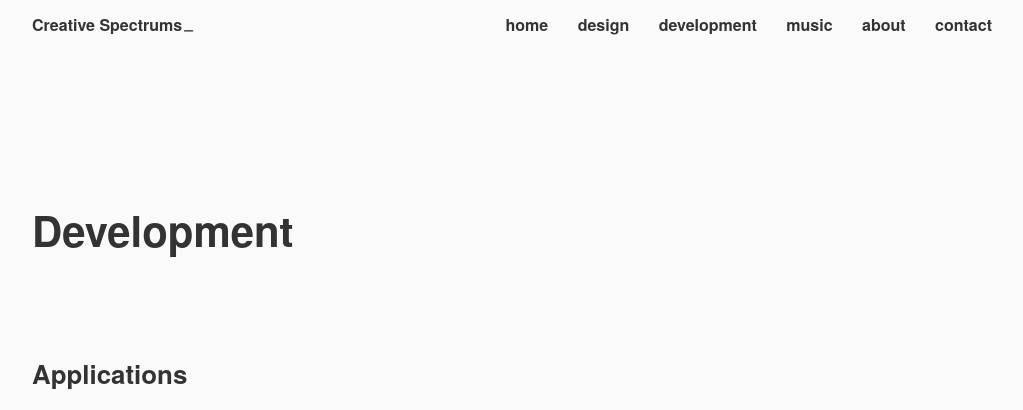
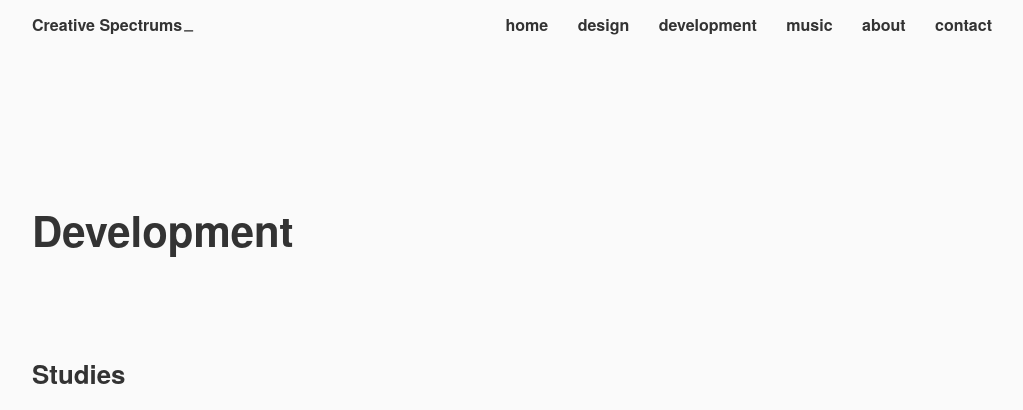
Before and after one commit to JSRobertOuimet/CreativeSpectrums, a PHP site: page /development.php in a window 1280 px wide. Shown: the top 410 px of the page, without its empty margins (128-1151 px from the left). Run offline with PHP 8.4, Linux system fonts and the light colour scheme; some libraries are stand-ins or nearby versions.

Commit message:
Removed placeholder text in  development section

```diff
--- a/development.php
+++ b/development.php
@@ -19,13 +19,8 @@
           <!--Studies-->
           <section>
             <header>
-              <h2 class="bit-1 title-small">Applications</h2>
-            </header>
-            <p>Some explanation.</p>
-            <header>
               <h2 class="bit-1 title-small">Studies</h2>
             </header>
-            <p>Some explanation.</p>
             <iframe height="500" style="margin-bottom: 15px; width: 100%;" scrolling="no" title="Dimensions of Change" src="//codepen.io/JSRobertOuimet/embed/Ebqywx/?height=500&theme-id=dark&default-tab=js,result" frameborder="no" allowtransparency="true" allowfullscreen="true">
               See the Pen <a href='https://codepen.io/JSRobertOuimet/pen/Ebqywx/'>Dimensions of Change</a> by Jean-Simon Robert Ouimet
               (<a href='https://codepen.io/JSRobertOuimet'>@JSRobertOuimet</a>) on <a href='https://codepen.io'>CodePen</a>.
```
